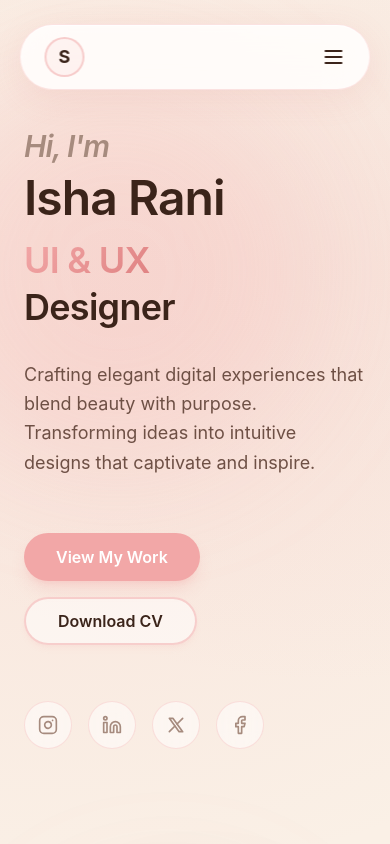
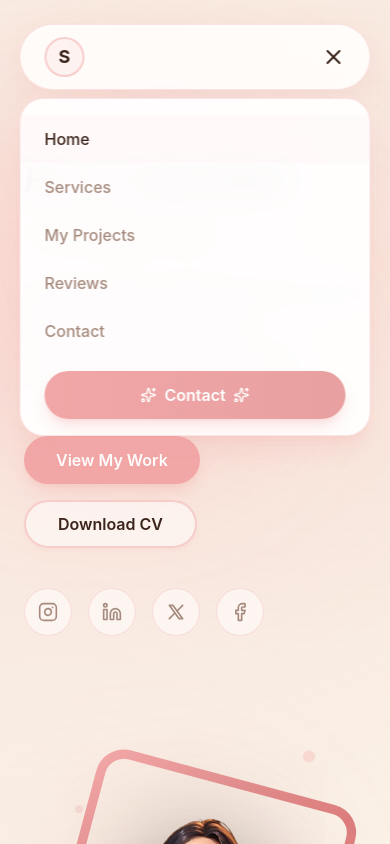
Before and after one commit to hrishikeshprateek/isha_profile, a Next.js app: page /d1 in a window 390 px wide. Both pictures are taken after a click on the button "Toggle menu". Shown: the top 844 px of the page. Built offline with nearby package versions, Linux system fonts and the light colour scheme.

Commit message:
pallete change

```diff
--- a/components/ComingSoonPage.tsx
+++ b/components/ComingSoonPage.tsx
@@ -2,9 +2,9 @@ import { ArrowUpRight } from "lucide-react";
 
 const PortfolioComingSoon = () => {
     return (
-        <section className="relative min-h-screen w-full bg-[#0a0a0a] text-white overflow-hidden flex flex-col justify-between p-6 md:p-12">
+        <section className="relative min-h-screen w-full bg-[#0a0a0a] text-[#ffffff] overflow-hidden flex flex-col justify-between p-6 md:p-12">
 
-            {/* 1. Texture Overlay (Makes it feel less 'digital/fake') */}
+            {/* 1. Texture Overlay */}
             <div
                 className="absolute inset-0 z-0 opacity-[0.05] pointer-events-none"
                 style={{
@@ -15,39 +15,39 @@ const PortfolioComingSoon = () => {
             {/* 2. Top Navigation / Status */}
             <div className="relative z-10 flex justify-between items-start">
                 <div className="flex flex-col">
-                    <h3 className="font-bold text-lg tracking-tight">Isha Rani</h3>
-                    <p className="text-white/40 text-sm">Portfolio 2026</p>
+                    <h3 className="font-bold text-lg tracking-tight text-[#ffffff]">Isha Rani</h3>
+                    <p className="text-[#ffffff]/40 text-sm">Portfolio 2026</p>
                 </div>
 
                 <div className="flex items-center gap-2">
-            <span className="relative flex h-2 w-2">
-                <span className="animate-ping absolute inline-flex h-full w-full rounded-full bg-green-500 opacity-75"></span>
-                <span className="relative inline-flex rounded-full h-2 w-2 bg-green-500"></span>
-            </span>
-                    <span className="text-xs font-mono text-white/60 uppercase tracking-widest">
-                Under Construction
-            </span>
+                    <span className="relative flex h-2 w-2">
+                        <span className="animate-ping absolute inline-flex h-full w-full rounded-full bg-[#22c55e] opacity-75"></span>
+                        <span className="relative inline-flex rounded-full h-2 w-2 bg-[#22c55e]"></span>
+                    </span>
+                    <span className="text-xs font-mono text-[#ffffff]/60 uppercase tracking-widest">
+                        Under Construction
+                    </span>
                 </div>
             </div>
 
-            {/* 3. Main Center Content - Strong Typography, No Fluff */}
+            {/* 3. Main Center Content */}
             <div className="relative z-10 max-w-4xl mt-auto mb-auto">
-                <h1 className="text-5xl md:text-7xl lg:text-8xl font-medium tracking-tight leading-[1.1] mb-8">
-                    <span className="block text-white/30">New work is</span>
+                <h1 className="text-5xl md:text-7xl lg:text-8xl font-medium tracking-tight leading-[1.1] mb-8 text-[#ffffff]">
+                    <span className="block text-[#ffffff]/30">New work is</span>
                     <span className="block">coming soon.</span>
                 </h1>
 
-                <p className="text-lg md:text-xl text-white/60 max-w-lg leading-relaxed font-light">
+                <p className="text-lg md:text-xl text-[#ffffff]/60 max-w-lg leading-relaxed font-light">
                     I am currently updating my portfolio to showcase my latest projects.
                     The site is down for a brief refresh.
                 </p>
             </div>
 
             {/* 4. Bottom / Contact Area */}
-            <div className="relative z-10 border-t border-white/10 pt-8 mt-12 w-full">
+            <div className="relative z-10 border-t border-[#ffffff]/10 pt-8 mt-12 w-full">
                 <div className="flex flex-col md:flex-row justify-between items-start md:items-center gap-6">
 
-                    <div className="text-sm text-white/40 max-w-xs">
+                    <div className="text-sm text-[#ffffff]/40 max-w-xs">
                         In the meantime, you can review my professional history or get in touch via LinkedIn.
                     </div>
 
@@ -55,17 +55,17 @@ const PortfolioComingSoon = () => {
                         href="https://www.linkedin.com/in/isha-rani-85792927b"
                         target="_blank"
                         rel="noopener noreferrer"
-                        className="group flex items-center gap-3 bg-white text-black px-6 py-4 rounded-lg font-medium hover:bg-white/90 transition-all active:scale-95"
+                        className="group flex items-center gap-3 bg-[#ffffff] text-[#000000] px-6 py-4 rounded-lg font-medium hover:bg-[#ffffff]/90 transition-all active:scale-95"
                     >
                         Connect on LinkedIn
-                        <ArrowUpRight className="w-5 h-5 transition-transform group-hover:-translate-y-1 group-hover:translate-x-1" />
+                        <ArrowUpRight className="w-5 h-5 text-[#000000] transition-transform group-hover:-translate-y-1 group-hover:translate-x-1" />
                     </a>
 
                 </div>
             </div>
 
             {/* Subtle Background Gradient for Depth */}
-            <div className="absolute top-1/2 left-1/2 -translate-x-1/2 -translate-y-1/2 w-[800px] h-[800px] bg-white/[0.03] rounded-full blur-[120px] pointer-events-none" />
+            <div className="absolute top-1/2 left-1/2 -translate-x-1/2 -translate-y-1/2 w-[800px] h-[800px] bg-[#ffffff]/[0.03] rounded-full blur-[120px] pointer-events-none" />
         </section>
     );
 };
--- a/components/HeroSection.tsx
+++ b/components/HeroSection.tsx
@@ -1,6 +1,9 @@
+"use client";
+
 import { Button } from "@/components/ui/button";
-import { Sparkles, ChevronDown } from "lucide-react";
+import { ChevronDown } from "lucide-react";
 import Image from "next/image";
+import { useEffect, useState } from "react";
 
 const SocialIcon = ({ children }: { children: React.ReactNode }) => (
     <a
@@ -11,13 +14,34 @@ const SocialIcon = ({ children }: { children: React.ReactNode }) => (
     </a>
 );
 
-const FloatingElement = ({ className }: { className?: string }) => (
-    <div className={`absolute ${className}`}>
-        <div className="w-6 h-6 bg-primary/60 rounded-lg rotate-45 float-animation" />
-    </div>
-);
+const roles = ["UI/UX Designer", "Content Creator", "Content Writer", "Designer"];
 
 const HeroSection = () => {
+    const [displayText, setDisplayText] = useState("");
+    const [roleIndex, setRoleIndex] = useState(0);
+    const [isDeleting, setIsDeleting] = useState(false);
+
+    useEffect(() => {
+        const currentRole = roles[roleIndex];
+        const timeout = setTimeout(() => {
+            if (!isDeleting) {
+                if (displayText.length < currentRole.length) {
+                    setDisplayText(currentRole.slice(0, displayText.length + 1));
+                } else {
+                    setTimeout(() => setIsDeleting(true), 2000);
+                }
+            } else {
+                if (displayText.length > 0) {
+                    setDisplayText(currentRole.slice(0, displayText.length - 1));
+                } else {
+                    setIsDeleting(false);
+                    setRoleIndex((prev) => (prev + 1) % roles.length);
+                }
+            }
+        }, isDeleting ? 50 : 100);
+
+        return () => clearTimeout(timeout);
+    }, [displayText, roleIndex, isDeleting]);
     return (
         <section className="relative min-h-screen overflow-hidden hero-gradient">
             {/* Background gradient orbs */}
@@ -28,28 +52,31 @@ const HeroSection = () => {
             <div className="absolute bottom-32 left-20 w-4 h-4 bg-[#F2A7A7] rounded-full blur-sm pulse-glow" />
             <div className="absolute bottom-40 left-32 w-2 h-2 bg-[#E8A0A0] rounded-full blur-sm pulse-glow" />
 
-            <div className="container mx-auto px-6 pt-32 pb-20">
-                <div className="grid lg:grid-cols-2 gap-12 items-center min-h-[80vh]">
+            <div className="container mx-auto px-6 pt-32 md:pt-32 pb-16 md:pb-20">
+                <div className="grid lg:grid-cols-2 gap-16 lg:gap-20 items-center min-h-[85vh]">
                     {/* Left Content */}
-                    <div className="space-y-8 z-10">
-                        <div className="space-y-4">
-                            <h1 className="text-5xl md:text-6xl lg:text-7xl font-medium text-[#3B241A] tracking-tight leading-[1.1]">
-                                <span className="block text-[#A68B7E] text-3xl md:text-4xl mb-2 italic">Hi, I&apos;m</span>
-                                <span className="block font-semibold">Isha Rani</span>
+                    <div className="space-y-6 md:space-y-8 z-10 mt-8 md:mt-0">
+                        <div className="space-y-3">
+                            <h1 className="text-4xl md:text-5xl lg:text-6xl font-medium text-[#3B241A]">
+                                <span className="italic">Hi,</span>
+                                <span className="font-light"> I&apos;m</span>{" "}
+                                <span className="font-semibold">Isha Rani</span>
                             </h1>
 
-                            <h2 className="text-4xl md:text-6xl lg:text-7xl font-bold tracking-tight leading-[1.1]">
-                                <span className="text-gradient block">UI & UX</span>
-                                <span className="text-[#3B241A] block mt-2">Designer</span>
+                            <h2 className="text-4xl md:text-5xl lg:text-6xl font-bold mt-2">
+                                <span className="text-gradient inline-block min-h-[1.2em]">
+                                    {displayText}
+                                    <span className="animate-pulse">|</span>
+                                </span>
                             </h2>
                         </div>
 
-                        <p className="text-lg md:text-xl text-[#6E5045] max-w-lg leading-relaxed">
+                        <p className="text-lg md:text-xl text-[#6E5045] max-w-xl leading-relaxed">
                             Crafting elegant digital experiences that blend beauty with purpose.
                             Transforming ideas into intuitive designs that captivate and inspire.
                         </p>
 
-                        <div className="flex flex-wrap gap-4 pt-6">
+                        <div className="flex flex-wrap gap-4 pt-4">
                             <Button variant="hero" size="lg" className="shadow-lg shadow-[#F2A7A7]/30 hover:shadow-xl hover:shadow-[#DC7C7C]/40">
                                 View My Work
                             </Button>
@@ -60,7 +87,7 @@ const HeroSection = () => {
                         </div>
 
                         {/* Social Icons */}
-                        <div className="flex gap-4 pt-6">
+                        <div className="flex gap-4 pt-4">
                             <SocialIcon>
                                 <svg xmlns="http://www.w3.org/2000/svg" width="20" height="20" viewBox="0 0 24 24" fill="none" stroke="currentColor" strokeWidth="2" strokeLinecap="round" strokeLinejoin="round">
                                     <rect width="20" height="20" x="2" y="2" rx="5" ry="5"/>
@@ -93,7 +120,7 @@ const HeroSection = () => {
                     <div className="relative flex justify-center items-center h-[450px] md:h-[550px] lg:h-[600px]">
                         {/* SVG Frame - centered and rotated, moved up */}
                         <svg
-                            className="absolute w-[280px] h-[320px] sm:w-[320px] sm:h-[360px] md:w-[380px] md:h-[420px] lg:w-[420px] lg:h-[460px] top-[80px] sm:top-[90px] md:top-[110px] lg:top-[130px] left-1/2"
+                            className="absolute w-[280px] h-[320px] sm:w-[320px] sm:h-[360px] md:w-[380px] md:h-[420px] lg:w-[420px] lg:h-[460px] top-[60px] sm:top-[70px] md:top-[90px] lg:top-[110px] left-1/2"
                             viewBox="0 0 420 460"
                             fill="none"
                             xmlns="http://www.w3.org/2000/svg"
--- a/components/Navbar.tsx
+++ b/components/Navbar.tsx
@@ -1,9 +1,22 @@
+"use client";
+
 import { Button } from "@/components/ui/button";
-import { Sparkles } from "lucide-react";
+import { Sparkles, X, Menu } from "lucide-react";
+import { useState } from "react";
 
 const navItems = ["Home", "Services", "My Projects", "Reviews", "Contact"];
 
 const Navbar = () => {
+    const [isMobileMenuOpen, setIsMobileMenuOpen] = useState(false);
+
+    const toggleMobileMenu = () => {
+        setIsMobileMenuOpen(!isMobileMenuOpen);
+    };
+
+    const closeMobileMenu = () => {
+        setIsMobileMenuOpen(false);
+    };
+
     return (
         <nav className="fixed top-6 left-1/2 -translate-x-1/2 z-50 w-[90%] max-w-4xl">
             <div className="glass rounded-full px-6 py-3 flex items-center justify-between">
@@ -39,12 +52,47 @@ const Navbar = () => {
                 </Button>
 
                 {/* Mobile Menu Button */}
-                <button className="md:hidden text-foreground">
-                    <svg xmlns="http://www.w3.org/2000/svg" className="h-6 w-6" fill="none" viewBox="0 0 24 24" stroke="currentColor">
-                        <path strokeLinecap="round" strokeLinejoin="round" strokeWidth={2} d="M4 6h16M4 12h16M4 18h16" />
-                    </svg>
+                <button
+                    className="md:hidden text-[#3B241A] hover:text-[#DC7C7C] transition-colors"
+                    onClick={toggleMobileMenu}
+                    aria-label="Toggle menu"
+                >
+                    {isMobileMenuOpen ? (
+                        <X className="h-6 w-6" />
+                    ) : (
+                        <Menu className="h-6 w-6" />
+                    )}
                 </button>
             </div>
+
+            {/* Mobile Menu Dropdown */}
+            {isMobileMenuOpen && (
+                <div className="md:hidden absolute top-full left-0 right-0 mt-2 rounded-3xl overflow-hidden backdrop-blur-lg bg-white/95 border border-[#F2A7A7]/30 shadow-xl shadow-[#F2A7A7]/20">
+                    <div className="flex flex-col py-4">
+                        {navItems.map((item, index) => (
+                            <a
+                                key={item}
+                                href={`#${item.toLowerCase().replace(" ", "-")}`}
+                                onClick={closeMobileMenu}
+                                className={`px-6 py-3 text-base font-medium transition-colors hover:bg-[#F2A7A7]/10 ${
+                                    index === 0
+                                        ? "text-[#3B241A] bg-[#F2A7A7]/5"
+                                        : "text-[#A68B7E]"
+                                }`}
+                            >
+                                {item}
+                            </a>
+                        ))}
+                        <div className="px-6 pt-4">
+                            <Button variant="contact" size="lg" className="w-full">
+                                <Sparkles className="w-4 h-4" />
+                                Contact
+                                <Sparkles className="w-4 h-4" />
+                            </Button>
+                        </div>
+                    </div>
+                </div>
+            )}
         </nav>
     );
 };
```
